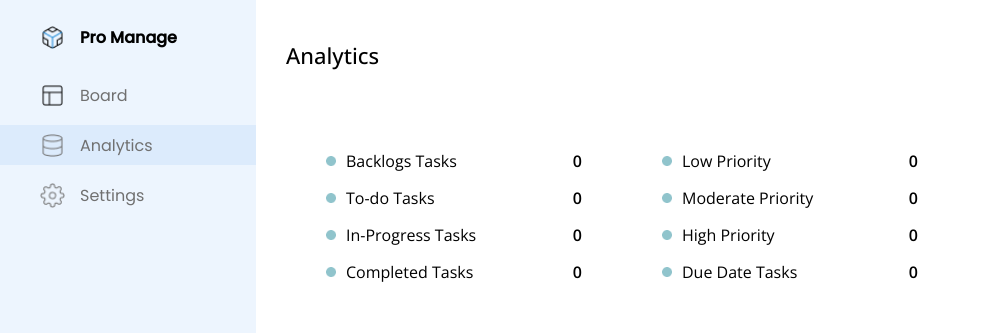
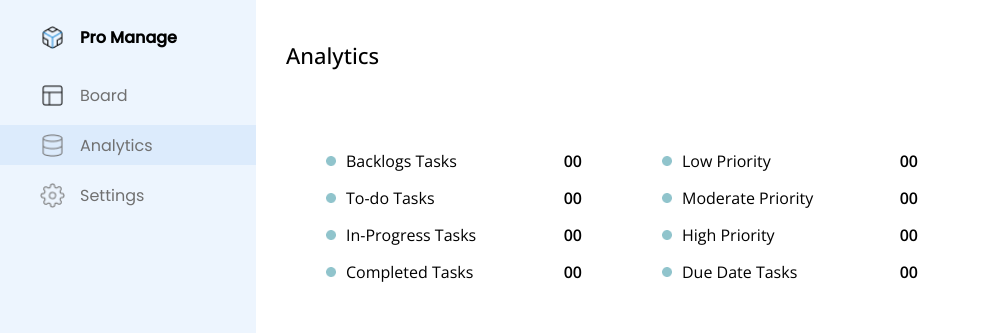
Before and after one commit to nisantsharma/task-app, a React (Create React App) app in the folder frontend/: page /analytics in a window 1280 px wide. Shown: the top 333 px of the page, without its empty margins (0-981 px from the left). Built offline with nearby package versions, Linux system fonts and the light colour scheme; no server answers; sample sign-in values are in the browser's storage.

Commit message:
changed analytics code

```diff
--- a/frontend/src/components/dashboard/Analytics.js
+++ b/frontend/src/components/dashboard/Analytics.js
@@ -9,14 +9,14 @@ import Dot from '../../assets/dot.png';
 
 const Analytics = () => {
     const [countObj, setCountObj] = useState({
-        BACKLOG: 0,
-        'TO-DO': 0,
-        PROGRESS: 0,
-        DONE: 0,
-        LOW: 0,
-        MODERATE: 0,
-        HIGH: 0,
-        due: 0
+        BACKLOG: '00',
+        'TO-DO': '00',
+        PROGRESS: '00',
+        DONE: '00',
+        LOW: '00',
+        MODERATE: '00',
+        HIGH: '00',
+        due: '00'
     });
 
     const config = {
```
